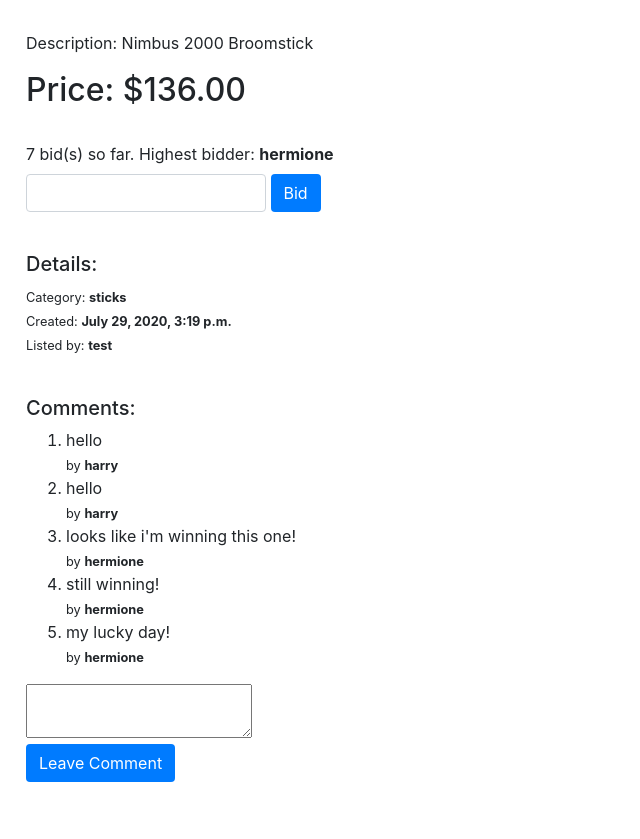
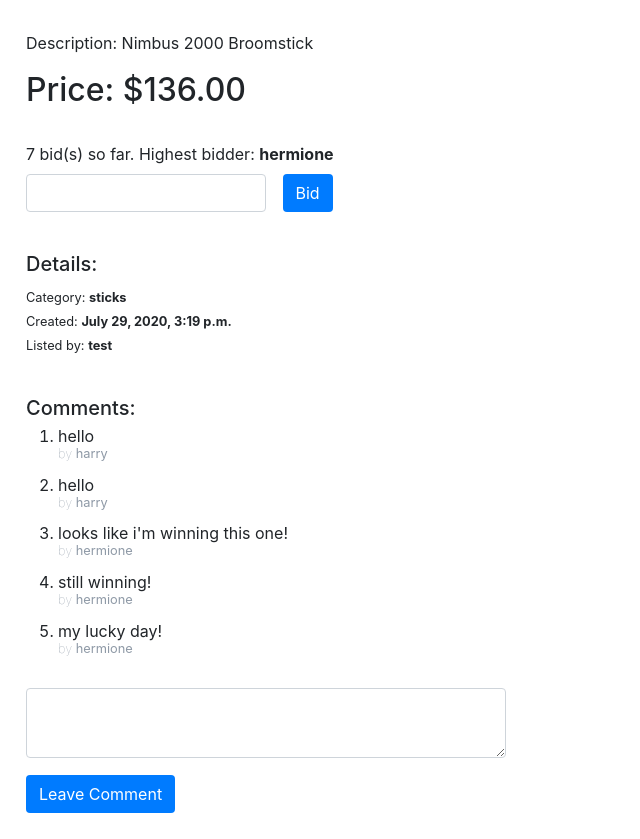
Before and after one commit to igorvoltaic/web50, a Django app: page /listing/1 in a window 1280 px wide. Shown: the part 782-1621 px from the top of the page, without its empty margins (0-640 px from the left). Before the commit the page ends 1564 px from the top, so only its background shows below. Run offline with Django 3.2, Linux system fonts and the light colour scheme; data comes from the database, SQL or seed files in the repository; both versions use the stored data as it was after the commit; some libraries are stand-ins or nearby versions.

Commit message:
made fixes to auctions.views logic and implemented listing create form, styling in progress.

```diff
--- a/auctions/models.py
+++ b/auctions/models.py
@@ -32,17 +32,13 @@
     closed = models.BooleanField(default=False)
     # image = models.ImageField(upload_to=user_directory_path)
     category = models.ForeignKey(Category, on_delete=models.PROTECT,
-            related_name="listings")
+            related_name="listings", blank=True, null=True)
     user = models.ForeignKey(User, on_delete=models.CASCADE,
             related_name="listings")
 
     def top_bid(self):
         # Returns the highest bid associated with the listing
         return self.bids.order_by("price").last()
-
-    def bids_count(self):
-        # Returns the number of bids associated with the listing
-        return self.bids.count()
 
     def __str__(self):
         return f"({self.id}) {self.name} by {self.user.username}, created {self.created}"
--- a/auctions/static/auctions/styles.css
+++ b/auctions/static/auctions/styles.css
@@ -49,8 +49,6 @@
 
 .watchlist, span#watchlist-num {
     padding: 5px;
-    /* color: #fff; */
-    /* background-color: #007bff; */
     padding: .25em .4em;
     font-size: 75%;
     font-weight: 700;
@@ -58,7 +56,7 @@
     text-align: center;
     vertical-align: baseline;
     border-radius: .25rem;
-    text-decoration: none;
+    text-decoration: none !important;
 }
 
 
@@ -95,6 +93,7 @@
 }
 
 .sbmt-button {
+    margin-left: .75em;
     color: #fff;
     background-color: #007bff;
     border-color: #007bff;
@@ -122,3 +121,40 @@
     border-radius: .25rem;
     width: fit-content;
 }
+
+
+.comment-text {
+    overflow: auto;
+    resize: vertical;
+	display: block;
+	width: 30em;
+	font-size: 1rem;
+	font-weight: 400;
+	line-height: 1.5;
+	color: #495057;
+	background-color: #fff;
+	border: 1px solid #ced4da;
+	border-radius: .25rem;
+    margin-bottom: .1em;
+    padding: 10px;
+}
+
+ol.comments {
+    padding-left: 2em;
+    margin-bottom: 2em;
+}
+
+li.comment {
+    margin-bottom: 1em;
+    line-height: 1;
+}
+
+li.comment > small {
+    font-weight: 100;
+    color: #8e99a6;
+}
+
+.sbmt-comment {
+    margin-top: 1em;
+    margin-left: 0;
+}
--- a/auctions/templates/auctions/listing.html
+++ b/auctions/templates/auctions/listing.html
@@ -23,12 +23,12 @@
             {% if listing.closed is True %}
                 <div>Winner: <b>{{ listing.top_bid.user.username }}</b></div>
             {% elif user.id != listing.user_id %}
-            <form action="{% url "listing" listing.id %}" method="post">
+            <form action="{% url "bid" listing.id %}" method="post">
                 {% if message %}
                 <div class="alert-msg">{{ message }}</div>
                 {% endif %}
                 {% csrf_token %}
-                <label for="bid-input">{{ listing.bids_count }} bid(s) so far. Highest bidder: <b>{{ listing.top_bid.user.username }}</b></label><br>
+                <label for="bid-input">{{ listing.bids.count }} bid(s) so far. Highest bidder: <b>{{ listing.top_bid.user.username }}</b></label><br>
                 <input id="bid-input" name="price" type="number" step="0.01" class="form-input">
                 <input type="submit" value="Bid" class="sbmt-button">
             </form>
@@ -47,16 +47,16 @@
             <small>Created: <b>{{ listing.created }}</b></small><br>
             <small>Listed by: <b>{{ listing.user.username }}</b></small>
             <h5 class="details">Comments:</h5>
-            <ol>
+            <ol class="comments">
             {% for comment in listing.comments.all %}
-                <li class="comment">{{ comment.text }}<br><small> by <b>{{ comment.user }}</b></small>
+                <li class="comment">{{ comment.text }}<br><small class=""> by <b>{{ comment.user }}</b></small>
             {% endfor %}
             </ol>
             <form action="{% url "comment" %}" method="post">
                 {% csrf_token %}
                 <input type="hidden" name="listing_id" value="{{listing.id}}">
-                <textarea id="comment-text" name="text" class=""></textarea><br />
-                <input type="submit" value="Leave Comment" class="sbmt-button">
+                <textarea id="comment-text" name="text" class="comment-text"></textarea>
+                <input type="submit" value="Leave Comment" class="sbmt-button sbmt-comment">
             </form>
         </div>
     <script type="text/javascript">
--- a/auctions/urls.py
+++ b/auctions/urls.py
@@ -5,6 +5,7 @@
 urlpatterns = [
     path("", views.index, name="index"),
     path("add-watchlist/<int:listing_id>", views.add_watchlist, name="add-watchlist"),
+    path("bid/<int:listing_id>", views.bid, name="bid"),
     path("categories", views.categories, name="categories"),
     path("category/<int:category_id>", views.category, name="category"),
     path("close/<int:listing_id>", views.close_listing, name="close"),
--- a/auctions/views.py
+++ b/auctions/views.py
@@ -1,4 +1,4 @@
-from django.contrib.auth import authenticate, login, logout, get_user
+from django.contrib.auth import authenticate, login, logout
 from django.contrib.auth.decorators import login_required
 from django.db import IntegrityError
 from django.http import HttpResponse, HttpResponseRedirect, JsonResponse
@@ -39,7 +39,7 @@
 @login_required
 def watchlist(request):
     return render(request, "auctions/index.html", {
-        "listings": [l.listing for l in Watchlist.objects.filter(user_id=get_user(request).id)],
+        "listings": [l.listing for l in Watchlist.objects.filter(user_id=request.user.id)],
         "heading": "Watched Listings"
     })
 
@@ -47,74 +47,74 @@
 @login_required
 def add_watchlist(request, listing_id):
     """ Check the watchlist, add/remove item and return current state to JS """
-
-    watched = Watchlist.objects.filter(user_id=get_user(request).id, listing_id=listing_id)
+    watched = Watchlist.objects.filter(user=request.user, listing_id=listing_id).first()
     if watched:
-        Watchlist.objects.get(pk=watched[0].id).delete()
+        Watchlist.objects.get(pk=watched.id).delete()
         return JsonResponse(True, safe=False)
     else:
-        watch = Watchlist(listing_id=listing_id,
-                user_id=get_user(request).id)
-        watch.save()
+        Watchlist.objects.create(listing_id=listing_id, user=request.user)
         return JsonResponse(False, safe=False)
 
 
 @login_required
 def create_listing(request):
-    return HttpResponse('OK')
+    if request.method == "POST":
+        name = request.POST["name"]
+        description = request.POST["description"]
+        category = request.POST.get("category", None)
+        price = (request.POST["price"])
+        listing = Listing.objects.create(user=request.user, name=name, description=description, category=category)
+        Bid.objects.create(user=request.user, listing=listing, price=price)
+        return HttpResponseRedirect(reverse("listing", args=[listing.id]))
+    return render(request, "auctions/create.html", {
+        "categories": Category.objects.all()
+    })
 
 
 @login_required
 def close_listing(request, listing_id):
-    watched = Watchlist.objects.filter(user_id=get_user(request).id, listing_id=listing_id)
     listing = Listing.objects.get(pk=listing_id)
     if request.method == "POST":
-        if get_user(request).id != listing.user_id:
+        if request.user.id != listing.user_id:
             return render(request, "auctions/listing.html", {
-                "listing": Listing.objects.get(pk=listing_id),
-                "watched": watched,
+                "listing": listing,
+                "watched": listing.in_watchlist.filter(user_id=request.user.id).first(),
                 "message": "You cannot close this listing"
             })
         listing.closed = True
-        listing.save()
+        listing.save(update_fields=['closed'])
     return HttpResponseRedirect(reverse("listing", args=[listing_id]))
 
 
 def listing(request, listing_id):
-    watched = Watchlist.objects.filter(user_id=get_user(request).id, listing_id=listing_id)
+    listing = Listing.objects.get(pk=listing_id)
+    return render(request, "auctions/listing.html", {
+        "listing": listing,
+        "watched": listing.in_watchlist.filter(user_id=request.user.id).first()
+    })
+
+
+@login_required
+def bid(request, listing_id):
     if request.method == "POST":
-        if get_user(request).is_anonymous:
-            return render(request, "auctions/login.html", {
-                "message": "Please login to make a bid"
-            })
-        # Make a bid
+        listing = Listing.objects.get(pk=listing_id)
         price = float(request.POST["price"])
-        if price < Listing.objects.get(pk=listing_id).top_bid().price:
+        if price < listing.top_bid().price:
             return render(request, "auctions/listing.html", {
-                "listing": Listing.objects.get(pk=listing_id),
-                "watched": watched,
+                "listing": listing,
+                "watched": listing.in_watchlist.filter(user_id=request.user.id).first(),
                 "message": "You bid cannot be lower than current price"
             })
-        bid = Bid(user=get_user(request), listing_id=listing_id, price=price)
-        bid.save()
+        Bid.objects.create(user=request.user, listing=listing, price=price)
         return HttpResponseRedirect(reverse("listing", args=[listing_id]))
 
-    return render(request, "auctions/listing.html", {
-        "listing": Listing.objects.get(pk=listing_id),
-        "watched": watched
-    })
 
+@login_required
 def comment(request):
     if request.method == "POST":
-        user = get_user(request)
-        if user.is_anonymous:
-            return render(request, "auctions/login.html", {
-                "message": "Please login to make a bid"
-            })
         listing_id = request.POST["listing_id"]
         text = request.POST["text"]
-        comment = Comment(user=user, text=text, listing_id=listing_id)
-        comment.save()
+        Comment.objects.create(user=request.user, text=text, listing_id=listing_id)
         return HttpResponseRedirect(reverse("listing", args=[listing_id]))
 
 
```
Also changed, not shown: auctions/templates/auctions/create.html (added, +27 -0 lines), auctions/migrations/0007_auto_20200806_2021.py (added), auctions/migrations/0008_auto_20200806_2221.py (added), db.sqlite3.
